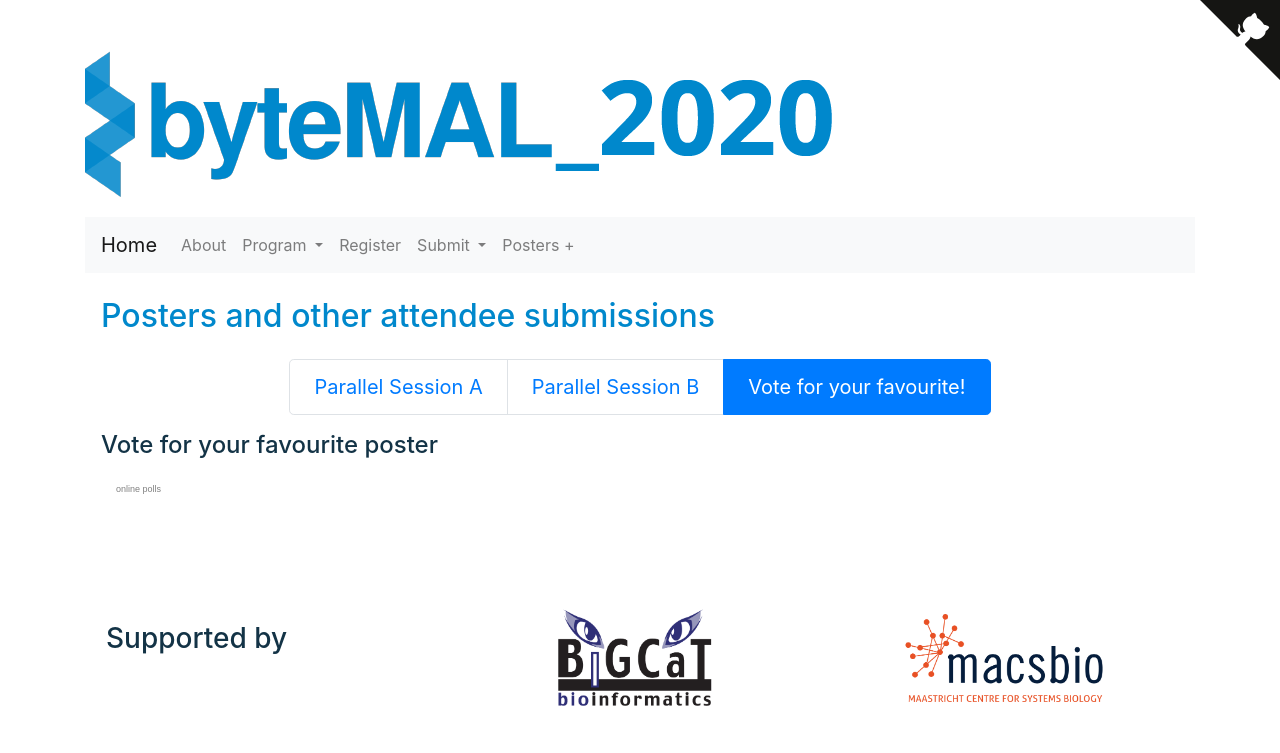
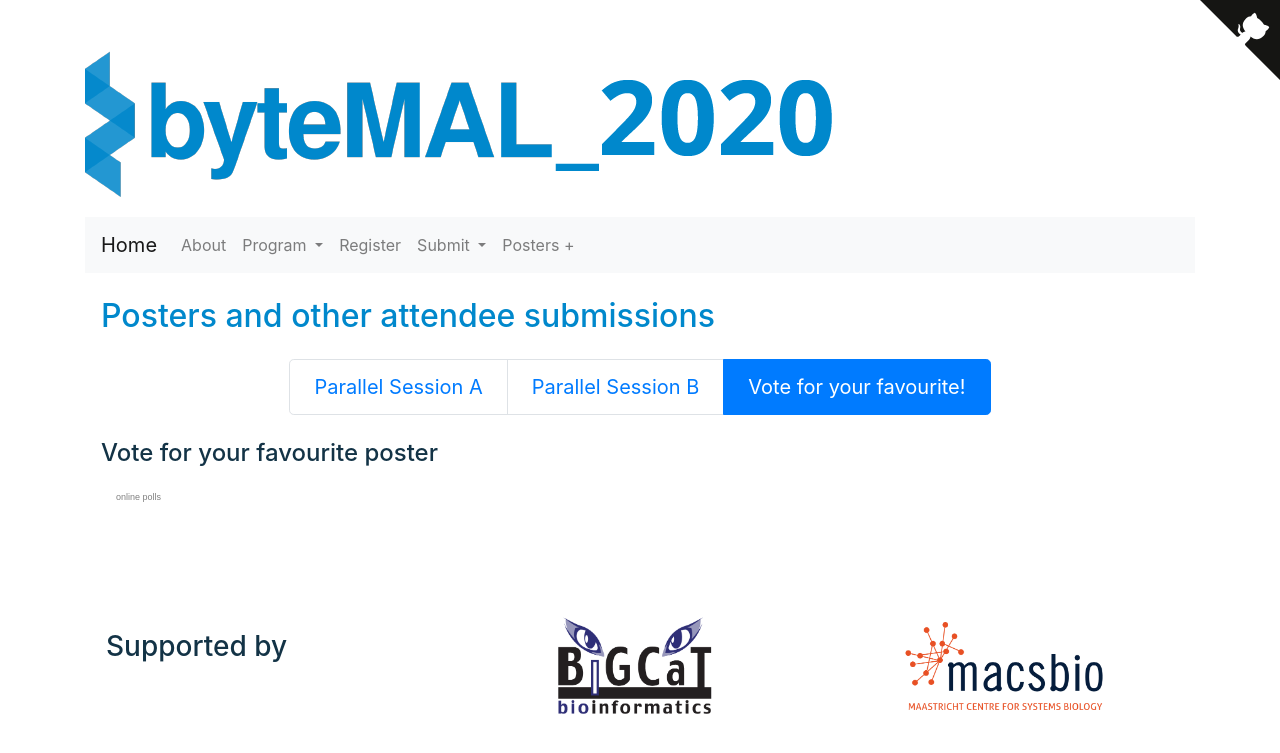
Before and after one commit to bytemal/bytemal-2020, a Jekyll site: the page built from _pages/postersVote.md, in a window 1280 px wide. Shown: the top 753 px of the page. Built offline with Jekyll 4.4.1, drawn with Linux system fonts in a browser that asks for light colours; comment, search, counter and statistics services are not loaded.

Commit message:
poster page margins

```diff
--- a/_pages/postersVote.md
+++ b/_pages/postersVote.md
@@ -6,7 +6,7 @@
 
 <h2 class="mb-4">Posters and other attendee submissions</h2>
 
-<nav>
+<nav class="my-4">
   <ul class="pagination pagination-lg justify-content-center">
     <li class="page-item"><a class="page-link" href="/bytemal-2020/postersa">Parallel Session A</a></li>
     <li class="page-item"><a class="page-link" href="/bytemal-2020/postersb">Parallel Session B</a></li>
@@ -20,7 +20,7 @@
 </nav>
 
 
-<h4 class="mb-4">Vote for your favourite poster</h4>
+<h4 class="my-4">Vote for your favourite poster</h4>
 
 <div class="container">
 
```
Also changed, not shown: _pages/postersA.md (+1 -1 lines), _pages/postersB.md (+2 -2 lines).
